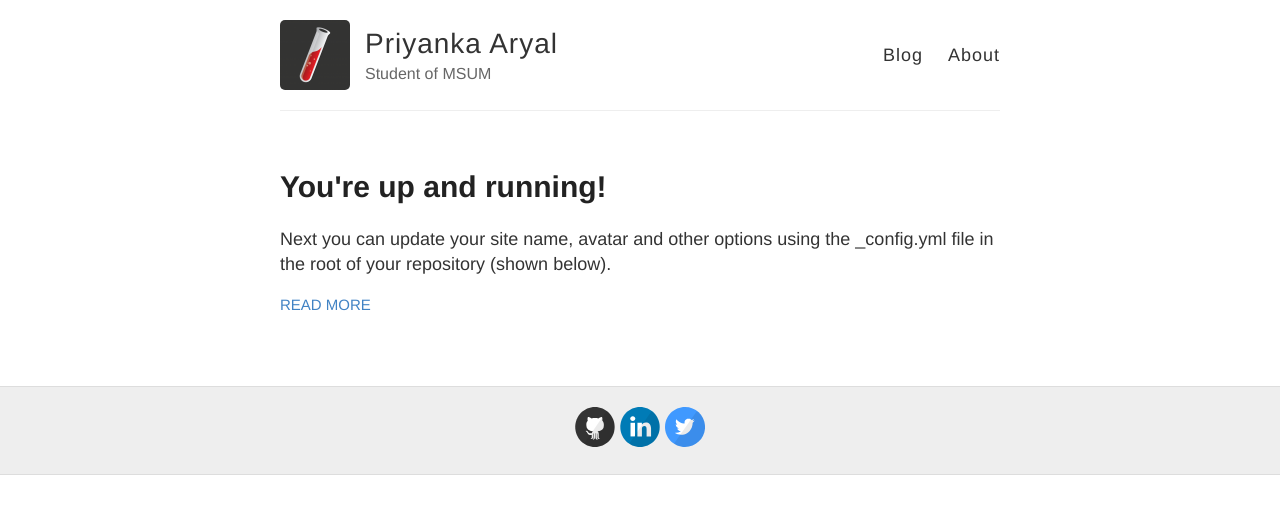
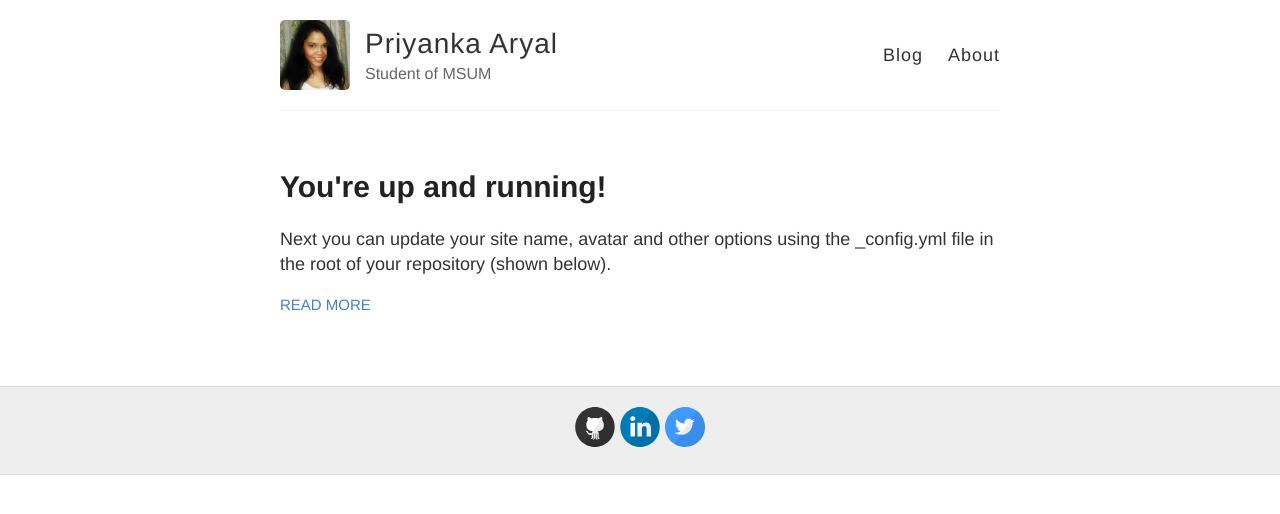
Before and after one commit to aryalpr/aryalpr.github.io, a Jekyll site: the page built from index.html, in a window 1280 px wide. Shown: the top 514 px of the page. Built offline with Jekyll 4.4.1, drawn with Linux system fonts in a browser that asks for light colours.

Commit message:
Changed the Avatar

```diff
--- a/_config.yml
+++ b/_config.yml
@@ -9,7 +9,7 @@ name: Priyanka Aryal
 description: Student of MSUM
 
 # URL of your avatar or profile pic (you could use your GitHub profile pic)
-avatar: https://raw.githubusercontent.com/aryalpr/aryalpr.github.io/master/images/jekyll-logo.png
+avatar: https://raw.githubusercontent.com/aryalpr/aryalpr.github.io/master/images/Aryal.jpg
 
 #
 # Flags below are optional
```
